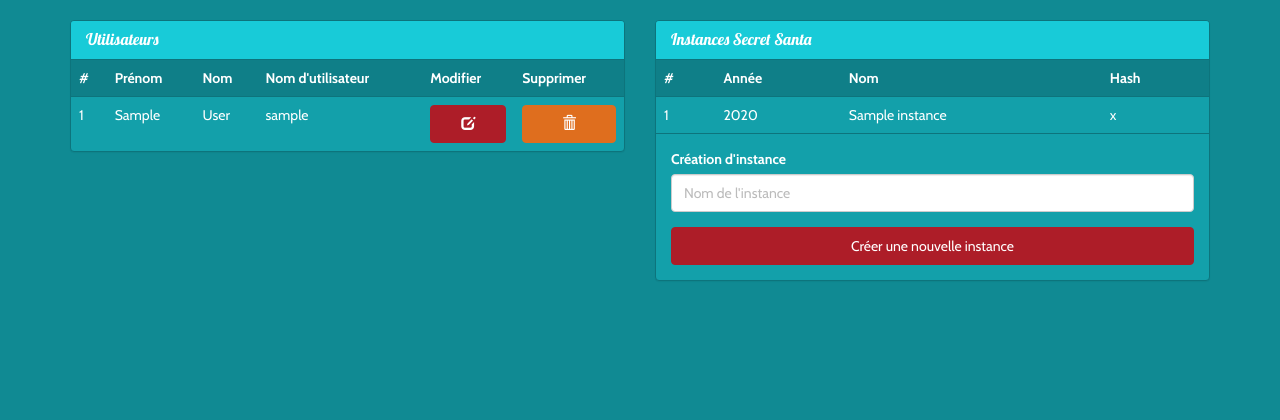
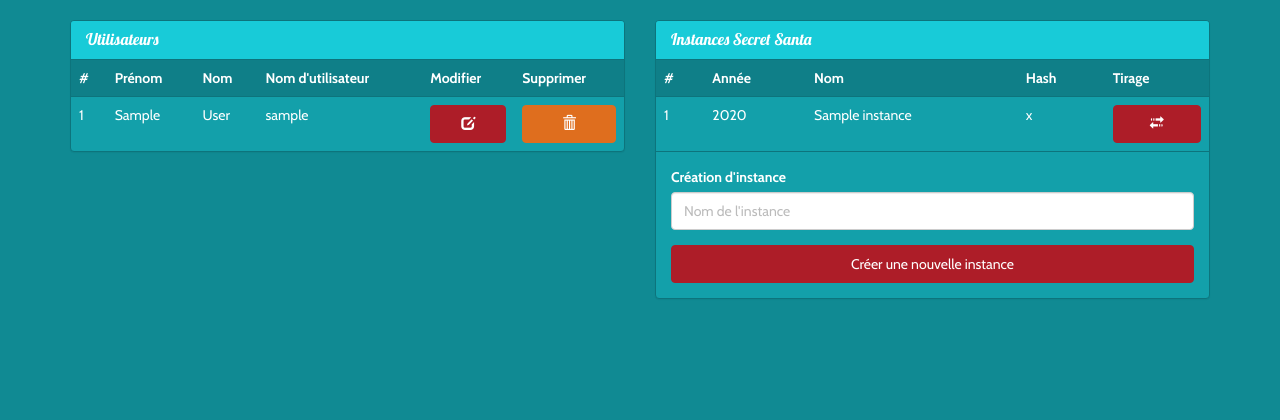
Before and after one commit to yoannfleurydev/secret-santa, a PHP site: template views/administration.html.twig in a window 1280 px wide. Shown: the part 52-472 px from the top of the page. Run offline with PHP 8.4, Linux system fonts and the light colour scheme; the template is opened without the code that fills it: most values are stand-ins (such as "Sample title", 1, 10 or a date in 2020); some libraries are stand-ins or nearby versions.

Commit message:
feat(admin) : add button to launch the draw

```diff
--- a/views/administration.html.twig
+++ b/views/administration.html.twig
@@ -30,9 +30,9 @@
                             </td>
                             <td>
                                 <button class="btn btn-danger btn-block" title="Supprimer l'utilisateur"
-                                   data-toggle="modal" data-target="#modal-confirmation"
-                                   data-user_login="{{ user.getUserLogin }}"
-                                   data-delete_user_path="{{ path('delete_user', {id: user.userId}) }}">
+                                        data-toggle="modal" data-target="#modal-confirmation"
+                                        data-user_login="{{ user.getUserLogin }}"
+                                        data-delete_user_path="{{ path('delete_user', {id: user.userId}) }}">
                                     <span class="glyphicon glyphicon-trash"></span>
                                 </button>
                             </td>
@@ -52,6 +52,7 @@
                         <th>Année</th>
                         <th>Nom</th>
                         <th>Hash</th>
+                        <th>Tirage</th>
                     </tr>
                     {% for instance in instances %}
                         <tr>
@@ -59,6 +60,19 @@
                             <td>{{ instance.getInstanceYear }}</td>
                             <td>{{ instance.getInstanceName }}</td>
                             <td>{{ instance.getInstanceHash }}</td>
+                            {% if drawIsDone[loop.index0] == true %}
+                                <td><a class="btn btn-block btn-primary disabled"
+                                       href="{{ path('instance_run', {instance_id: instance.getInstanceId}) }}">
+                                        <span class="glyphicon glyphicon-transfer"></span>
+                                    </a>
+                                </td>
+                            {% else %}
+                                <td><a class="btn btn-block btn-primary"
+                                       href="{{ path('instance_run', {instance_id: instance.getInstanceId}) }}">
+                                        <span class="glyphicon glyphicon-transfer"></span>
+                                    </a>
+                                </td>
+                            {% endif %}
                         </tr>
                     {% endfor %}
                 </table>
@@ -80,7 +94,8 @@
         <div class="modal-dialog" role="document">
             <div class="modal-content">
                 <div class="modal-header">
-                    <button type="button" class="close" data-dismiss="modal" aria-label="Close"><span aria-hidden="true">&times;</span></button>
+                    <button type="button" class="close" data-dismiss="modal" aria-label="Close"><span
+                                aria-hidden="true">&times;</span></button>
                     <h4 class="modal-title" id="myModalLabel">Suppression</h4>
                 </div>
                 <div class="modal-body">
@@ -96,7 +111,9 @@
                 </div>
                 <div class="modal-footer">
                     <button type="button" class="btn btn-default" data-dismiss="modal">Annuler</button>
-                    <button type="button" class="btn btn-primary" id="modal-confirmation-confirmation-button">Confirmer</button>
+                    <button type="button" class="btn btn-primary" id="modal-confirmation-confirmation-button">
+                        Confirmer
+                    </button>
                 </div>
             </div>
         </div>
```
Also changed, not shown: app/routes/get.php (+7 -1 lines), src/DAO/ResultDAO.php (+7 -0 lines).
